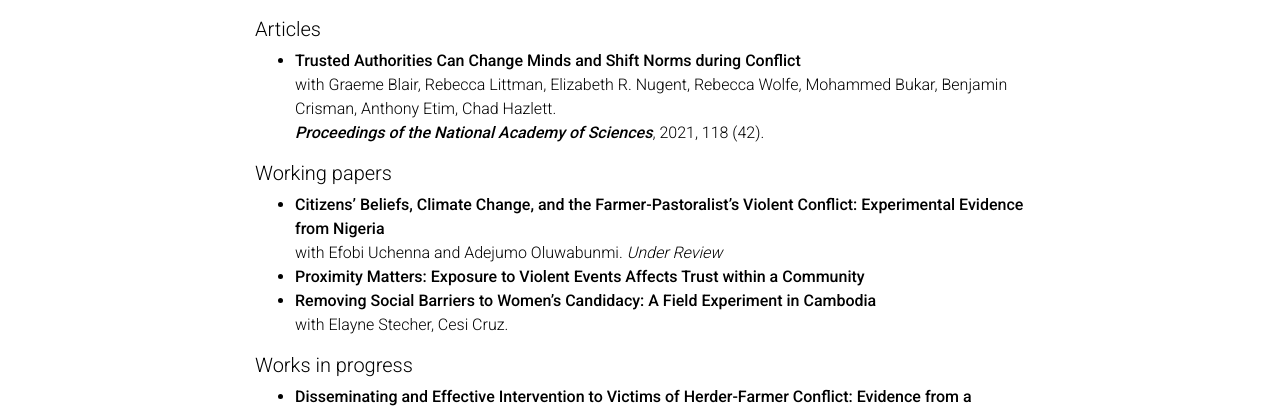
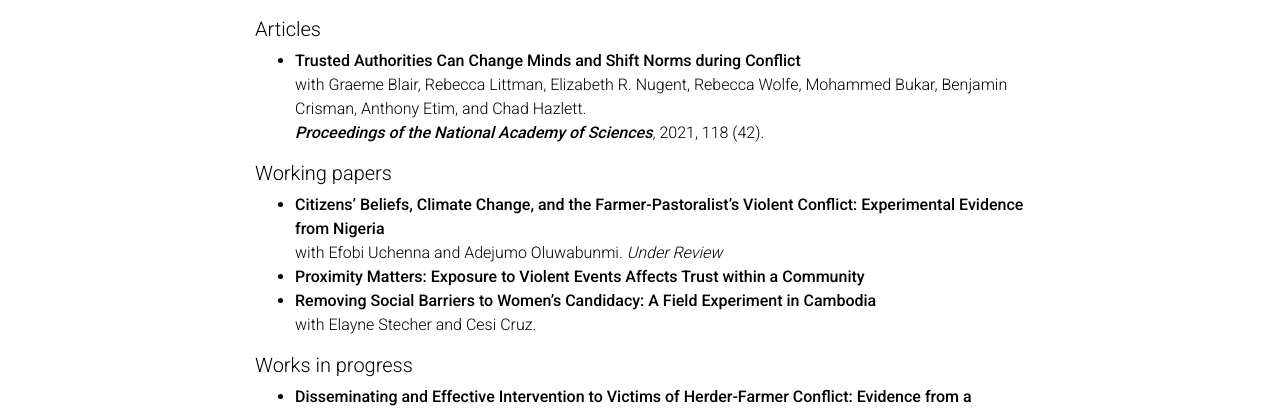
Before and after one commit to jiyoungestherkim/jiyoungestherkim.github.io, a Jekyll site: the page built from _pages/research.md, in a window 1280 px wide and 926 px high. Shown: the part 239-650 px from the top of the window. Built offline with Jekyll 4.4.1, drawn with Linux system fonts in a browser that asks for light colours; comment, search, counter and statistics services are not loaded; a style sheet for code colours, icons or effects is not loaded.

Commit message:
Update research.md

```diff
--- a/_pages/research.md
+++ b/_pages/research.md
@@ -13,13 +13,13 @@ nav_order: 3
 
 ##### Articles
 
-- <a href='https://www.pnas.org/doi/full/10.1073/pnas.2105570118'> **Trusted Authorities Can Change Minds and Shift Norms during Conflict** </a> <br> with Graeme Blair, Rebecca Littman, Elizabeth R. Nugent, Rebecca Wolfe, Mohammed Bukar, Benjamin Crisman, Anthony Etim, Chad Hazlett. <br> ***Proceedings of the National Academy of Sciences***, 2021, 118 (42).
+- <a href='https://www.pnas.org/doi/full/10.1073/pnas.2105570118'> **Trusted Authorities Can Change Minds and Shift Norms during Conflict** </a> <br> with Graeme Blair, Rebecca Littman, Elizabeth R. Nugent, Rebecca Wolfe, Mohammed Bukar, Benjamin Crisman, Anthony Etim, and Chad Hazlett. <br> ***Proceedings of the National Academy of Sciences***, 2021, 118 (42).
 
 
 ##### Working papers
 - **Citizens’ Beliefs, Climate Change, and the Farmer-Pastoralist’s Violent Conflict: Experimental Evidence from Nigeria** <br> with Efobi Uchenna and Adejumo Oluwabunmi. *Under Review*
 - **Proximity Matters: Exposure to Violent Events Affects Trust within a Community**
-- **Removing Social Barriers to Women's Candidacy: A Field Experiment in Cambodia** <br> with Elayne Stecher, Cesi Cruz.
+- **Removing Social Barriers to Women's Candidacy: A Field Experiment in Cambodia** <br> with Elayne Stecher and Cesi Cruz.
 
 ##### Works in progress
 - **Disseminating and Effective Intervention to Victims of Herder-Farmer Conflict: Evidence from a Randomized Evaluation of ‘Root Cause of the Conflict’ Workshops at IDP Camps in Nigeria** <br> with Adejumo Oluwabunmi, Daniel Posner, and Efobi Uchenna.
```
